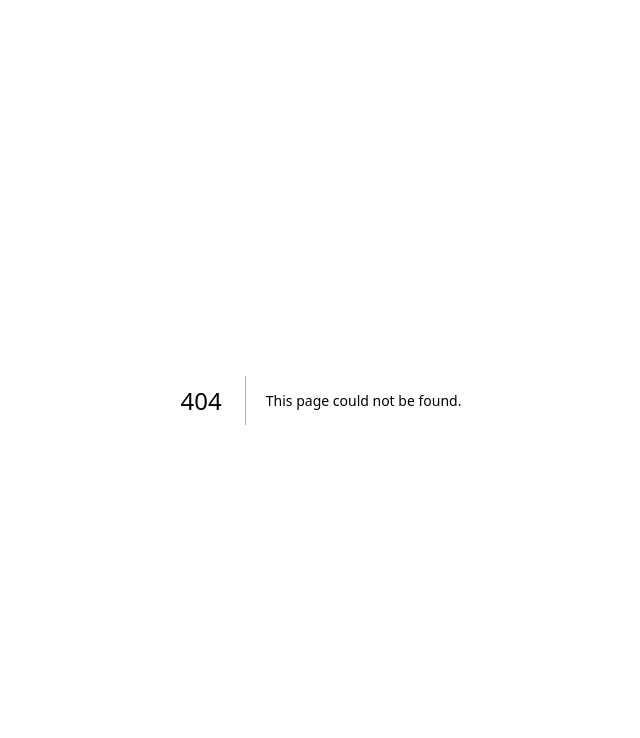
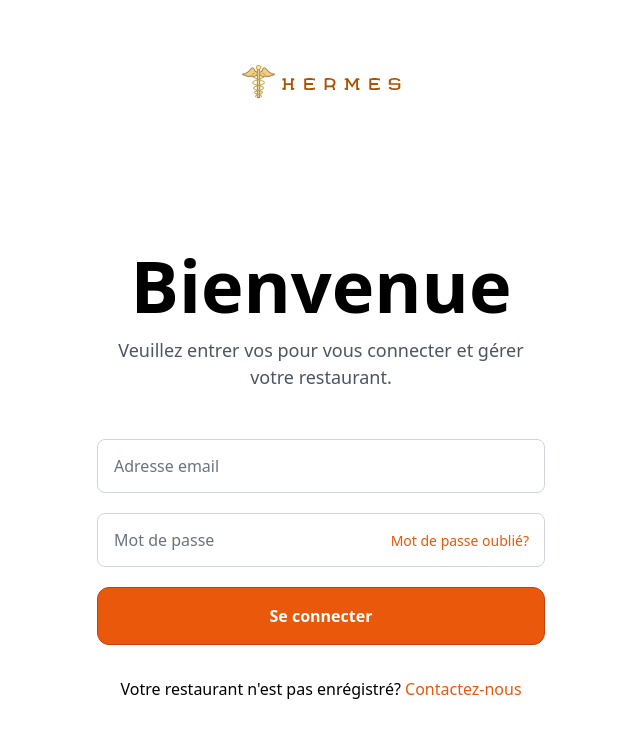
Before and after one commit to Brainy-Docs/hermes-web, a Next.js app: page /auth/login in a window 1280 px wide. Before the commit this address had no page. Shown: the top 738 px of the page, without its empty margins (319-959 px from the left). Built offline with nearby package versions, Linux system fonts and the light colour scheme.

Commit message:
marc profile and login page

```diff
--- /dev/null
+++ b/components/general/Loading.tsx
@@ -0,0 +1,8 @@
+export default function Loading(){
+    // loading animation at the center of the page using flex and tailwind
+    return (
+        <div className="flex justify-center items-center h-screen">
+            <div className="animate-spin rounded-full h-32 w-32 border-t-2 border-b-2 border-gray-900"></div>
+        </div>
+    )
+}
--- a/components/home/Team.tsx
+++ b/components/home/Team.tsx
@@ -11,7 +11,7 @@ export default function Team(){
                     <div className="absolute bottom-0 left-0 w-full p-2">
                         <div className="bg-black bg-opacity-80 w-full py-4 px-5 rounded-lg">
                         <h3 className="mb-1 text-lg text-white font-bold leading-snug">Sanvi Kokou Gwladystone</h3>
-                        <p className="text-gray-400 font-medium">CEO</p>
+                        <p className="text-gray-400 font-medium">Co-fondateur, CEO</p>
                         </div>
                     </div>
                     </div>
@@ -23,7 +23,7 @@ export default function Team(){
                         <div className="bg-black bg-opacity-80 w-full py-4 px-5 rounded-lg">
                         <div className="mb-4 pb-3 border-b border-gray-700">
                             <h3 className="mb-1 text-lg text-white font-bold leading-snug">Ibrahim Karl Bileri</h3>
-                            <p className="text-gray-400 font-medium">CTO</p>
+                            <p className="text-gray-400 font-medium">Co-fondateur, CTO</p>
                         </div>
                         <div className="flex wrap items-center -m-2.5">
                             <div className="w-auto p-2.5">
@@ -60,20 +60,20 @@ export default function Team(){
                     <div className="absolute bottom-0 left-0 w-full p-2">
                         <div className="bg-black bg-opacity-80 w-full py-4 px-5 rounded-lg">
                         <h3 className="mb-1 text-lg text-white font-bold leading-snug">Daniel Komi Logan</h3>
-                        <p className="text-gray-400 font-medium">CDO</p>
+                        <p className="text-gray-400 font-medium">Co-fondateur, CDO</p>
                         </div>
                     </div>
                     </div>
                 </div>
                 <div className="w-full md:w-1/2 lg:w-1/4 p-3">
                     <div className="relative max-w-max mx-auto h-full overflow-hidden rounded-3xl">
-                    <img className="h-full object-cover transform hover:scale-105 transition ease-in-out duration-1000" src="https://shuffle.dev/flaro-assets/images/team/team4.png" alt=""/>
-                    <div className="absolute bottom-0 left-0 w-full p-2">
-                        <div className="bg-black bg-opacity-80 w-full py-4 px-5 rounded-lg">
-                        <h3 className="mb-1 text-lg text-white font-bold leading-snug">Merveilles Agbeti-Messan</h3>
-                        <p className="text-gray-400 font-medium">COO</p>
+                        <img className="h-full object-cover transform hover:scale-105 transition ease-in-out duration-1000" src="/images/team/Merveilles.png" alt=""/>
+                        <div className="absolute bottom-0 left-0 w-full p-2">
+                            <div className="bg-black bg-opacity-80 w-full py-4 px-5 rounded-lg">
+                                <h3 className="mb-1 text-lg text-white font-bold leading-snug">Merveilles Agbeti-Messan</h3>
+                                <p className="text-gray-400 font-medium">Co-fondateur, COO</p>
+                            </div>
                         </div>
-                    </div>
                     </div>
                 </div>
                 </div>
--- a/package.json
+++ b/package.json
@@ -9,16 +9,19 @@
     "lint": "next lint"
   },
   "dependencies": {
+    "@apollo/client": "^3.7.3",
     "@next/font": "13.1.1",
     "@types/node": "18.11.18",
     "@types/react": "18.0.26",
     "@types/react-dom": "18.0.10",
+    "apollo-cache-inmemory": "^1.6.6",
     "eslint": "8.31.0",
     "eslint-config-next": "13.1.1",
     "next": "13.1.1",
     "postcss-preset-env": "^7.8.3",
     "react": "18.2.0",
     "react-dom": "18.2.0",
+    "recoil": "^0.7.6",
     "tailwindcss": "^3.2.4",
     "typescript": "4.9.4"
   }
--- a/pages/_app.tsx
+++ b/pages/_app.tsx
@@ -1,6 +1,30 @@
 import '../styles/globals.css'
 import type { AppProps } from 'next/app'
+import { useEffect, useState } from 'react'
+import { useRouter } from 'next/router'
+import Loading from '../components/general/Loading'
 
 export default function App({ Component, pageProps }: AppProps) {
+  const [user, setUser] = useState(null)
+  const router = useRouter()
+  const path  = router.pathname;
+
+  useEffect(()=>{
+    if (path.startsWith('/manage') && !user) {
+      router.push('/auth/login')
+    }
+    if (path.startsWith('/auth') && user) {
+      router.push('/manage')
+    }
+  }, [])
+
+  if (path.startsWith('/manage') && !user) {
+    return <Loading/>
+  }
+
+  else if (path.startsWith('/auth') && user) {
+    return <Loading/>
+  }
+
   return <Component {...pageProps} />
 }
--- /dev/null
+++ b/pages/api/login.ts
@@ -0,0 +1,20 @@
+// Next.js API route support: https://nextjs.org/docs/api-routes/introduction
+import type { NextApiRequest, NextApiResponse } from 'next'
+
+type Data = {
+  success: boolean,
+  message: string
+}
+
+export default function handler(
+  req: NextApiRequest,
+  res: NextApiResponse<Data>
+) {
+  const { email, password } = req.body
+  if (email === 'admin@hermes.com' && password === 'admin') {
+    res.status(200).json({ success: true, message: 'Login successful' })
+  }
+  else {
+    res.status(401).json({ success: false, message: 'Invalid credentials' })
+  }
+}
--- /dev/null
+++ b/pages/auth/login.tsx
@@ -0,0 +1,64 @@
+import { useState } from "react"
+
+export default function Login(){
+    const [loading, setLoading] = useState(false)
+    const [email, setEmail] = useState('')
+    const [password, setPassword] = useState('')
+
+    const onSubmit = async()=>{
+        setLoading(true)
+        const res = await fetch('/api/login', {
+            method: 'POST',
+            headers: {
+                'Content-Type': 'application/json'
+            },
+            body: JSON.stringify({
+                email,
+                password
+            })
+        })
+        const data = await res.json()
+        if (data.success) {
+            window.location.href = '/manage'
+        }
+        else{
+            alert(data.message)
+        }
+        setLoading(false)
+    }
+
+    return (
+        <section className="py-16 xl:pb-56 bg-white overflow-hidden">
+            <div className="container px-4 mx-auto">
+                <div className="text-center max-w-md mx-auto">
+                <a className="mb-36 inline-block" href="#">
+                    <img src="/appicon.svg" alt=""/>
+                </a>
+                <h2 className="mb-4 text-6xl md:text-7xl text-center font-bold font-heading tracking-px-n leading-tight">Bienvenue</h2>
+                <p className="mb-12 font-medium text-lg text-gray-600 leading-normal">Veuillez entrer vos pour vous connecter et gérer votre restaurant.</p>
+                <form>
+                    <label className="block mb-5">
+                    <input value={email} onChange={(e)=>setEmail(e.target.value)} className="px-4 py-3.5 w-full text-gray-500 font-medium placeholder-gray-500 bg-white outline-none border border-gray-300 rounded-lg focus:ring focus:ring-orange-300" type="email" placeholder="Adresse email"/>
+                    </label>
+                    <label className="relative block mb-5">
+                    <div className="absolute right-4 top-1/2 transform -translate-y-1/2"><a className="text-sm text-orange-600 hover:text-orange-700 font-medium" href="#">Mot de passe oublié?</a></div>
+                    <input value={password} onChange={(e)=>setPassword(e.target.value)} className="px-4 pr-36 py-3.5 w-full text-gray-500 font-medium placeholder-gray-500 bg-white outline-none border border-gray-300 rounded-lg focus:ring focus:ring-orange-300" type="password" placeholder="Mot de passe"/>
+                    </label>
+                    <button onClick={onSubmit} className="mb-8 py-4 px-9 w-full text-white font-semibold border border-orange-700 rounded-xl shadow-4xl focus:ring focus:ring-orange-300 bg-orange-600 hover:bg-orange-700 transition ease-in-out duration-200" type="button">
+                        {loading ? (
+                            <svg className="animate-spin mx-auto h-5 w-5 text-white" xmlns="http://www.w3.org/2000/svg" fill="none" viewBox="0 0 24 24">
+                                <circle className="opacity-25" cx="12" cy="12" r="10" stroke="currentColor" strokeWidth="4"></circle>
+                                <path className="opacity-75" fill="currentColor" d="M4 12a8 8 0 018-8v1a7 7 0 00-7 7h1z"></path>
+                            </svg>) : 'Se connecter'
+                        }
+                    </button>
+                    <p className="font-medium">
+                    <span>Votre restaurant n&apos;est pas enrégistré?</span>
+                    <a className="text-orange-600 hover:text-orange-700" href="mailto:hermes@gmail.com"> Contactez-nous</a>
+                    </p>
+                </form>
+                </div>
+            </div>
+        </section>
+    )
+}
```
Also changed, not shown: pages/manage/index.tsx (added, +8 -0 lines), recoil/atoms.ts (added, +20 -0 lines), recoil/index.ts (added, +11 -0 lines), public/images/team/Merveilles.png (added), 1 other file (tests, documents, lock files or other folders).
